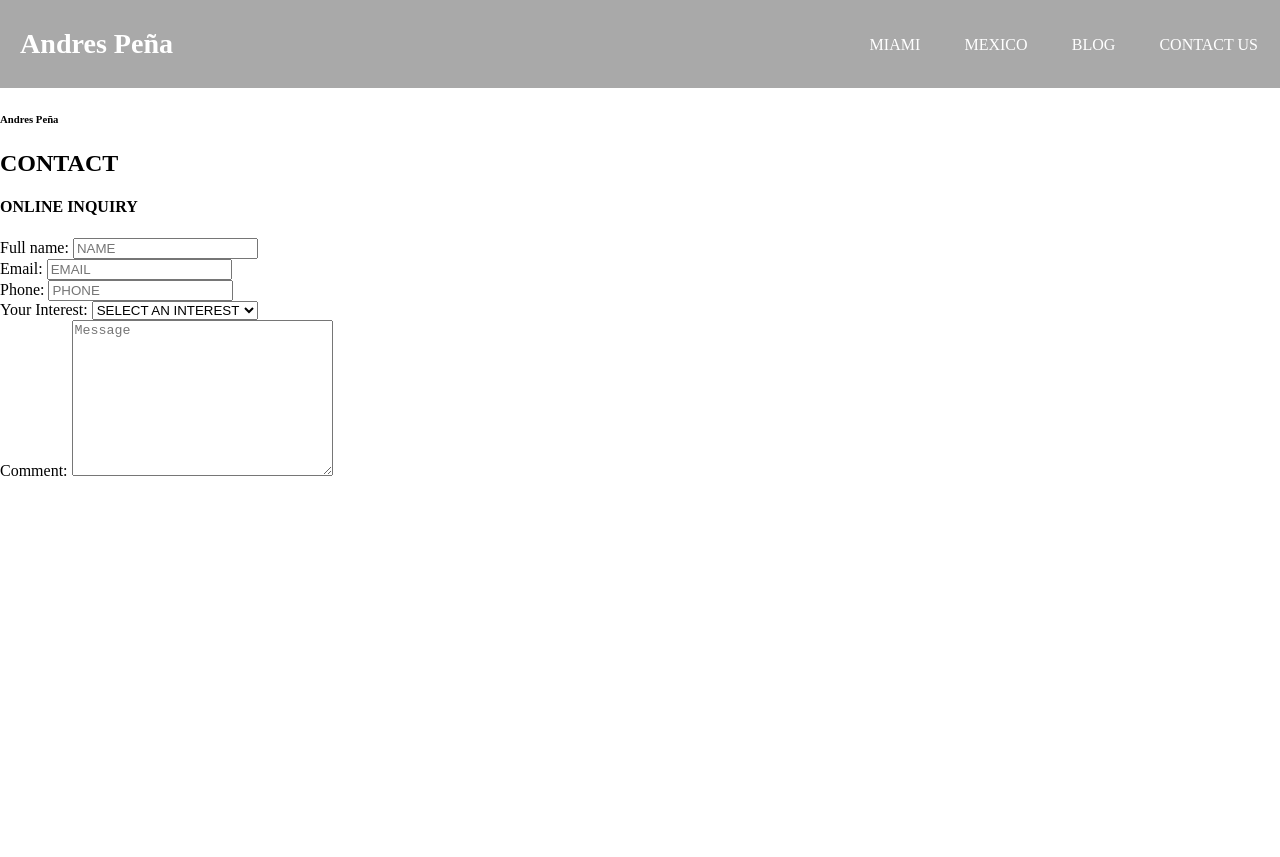
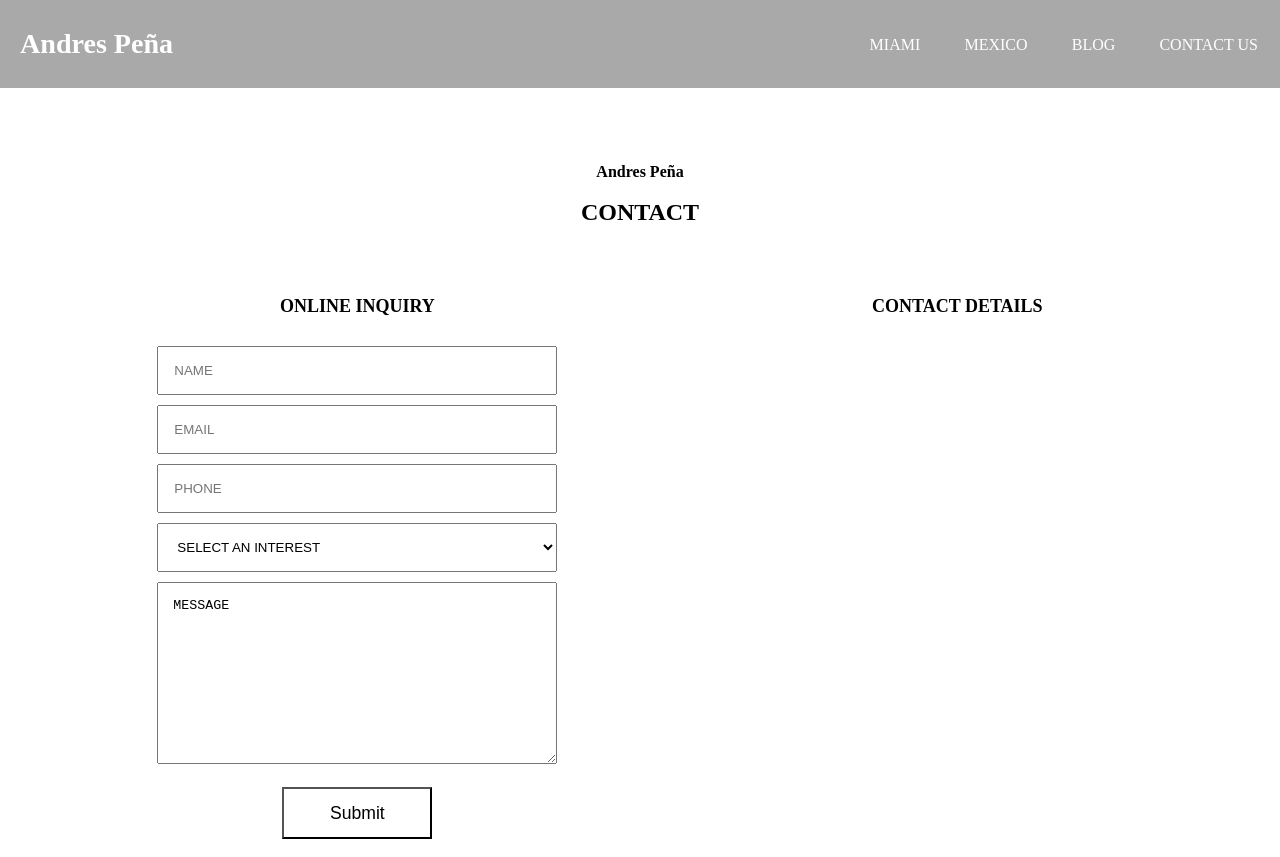
Before and after one commit to MiaRodr/Andres-Webpage, a plain HTML site: page contact_us.html in a window 1280 px wide. Before the commit the page ends 800 px from the top, so only its background shows below. Drawn offline with Linux system fonts and the light colour scheme.

Commit message:
reorganized tags in contact-html file and added contact-form input

```diff
--- a/contact_us.html
+++ b/contact_us.html
@@ -6,6 +6,7 @@
     <meta name="google" value="notranslate">
     <title>Contact Us</title>
     <link rel="stylesheet" href="styles.css">
+    <script src="https://kit.fontawesome.com/cf8393bf94.js" crossorigin="anonymous"></script>
 </head>
 <body>
     <header id="header">
@@ -21,44 +22,37 @@
         </ul>
     </nav>
     </header>
+        <div class="contact-form-header">
+            <h6 class="contact-name">Andres Peña</h6>
+            <h2 class="contact-label">CONTACT</h2>
+        </div>
+        <div class="contact-form-container">
             <div class="contact-form">
-        <h6 class="contact-form_subheadline">Andres Peña</h6>
-        <h2 class="contact-form_heading">CONTACT</h2>
-        <div class="contact-form-container-form">
             <h4>ONLINE INQUIRY</h4>
-            <form data-type="contact-form" class="contact-form">
-                <div class="name-input">
-                    <label for="contactFullName>">Full name:</label>
-                    <input id="contactFullName" name="name" type="text" value class="text-input"
-                    required placeholder="NAME">
-                </div>
-                <div class="email">
-                    <label for="contactEmail>">Email:</label>
-                    <input id="contactEmail" name="email" type="email" value class="text-input"
-                    required placeholder="EMAIL">
-                </div>
-                <div class="phone">
-                    <label for="contactNumber>">Phone:</label>
-                    <input id="phone" name="phone" type="tel" value class="text-input"
-                    required placeholder="PHONE"
-                </div>
-                <div class="select-interest">
-                    <label for="contact-interests">Your Interest:</label>
+                <label id="name-label" hidden>Name</label>
+                <input class="box" id="name" type="text" placeholder="NAME" required>
+                <label id="email-label" hidden>Email</label>
+                <input class="box" id="email" type="email" placeholder="EMAIL" required>
+                <label id="phone-label" hidden>Phone</label>
+                <input class="box" id="phone" type="tel" placeholder="PHONE" required>
+                <label hidden> Select An Interest</label>
                 <select class="dropdown" id="dropdown">
                     <option value="">SELECT AN INTEREST</option>
-                        <option value="BUYING">BUYING</option>
-                        <option value="SELLING">SELLING</option>
-                        <option value="MEDIA">MEDIA</option>
-                        <option value="AREA INFORMATION">AREA INFORMATION</option>
-                        <option value="HOME VALUATION">HOME VALUATION</option>
-                        <option value="OTHER">OTHER</option>
+                    <option value="1">BUYING</option>
+                    <option value="2">SELLING</option>
+                    <option value="3">MEDIA</option>
+                    <option value="4">AREA INFORMATION</option>
+                    <option value="5">HOME VALUATION</option>
+                    <option value="6">OTHER</option>
                 </select>
-                    <div class="textarea">
-                        <label for="contact-commment">Comment:</label>
-                        <textarea name="message" id="contact-comment" cols="30" rows="10" value placeholder="Message" required></textarea>
+                <label class="message" for="messages" hidden>MESSAGE</label>
+                <textarea class="textarea" id="message" name="message" rows="10" cols="40" placeholder="MESSAGE">MESSAGE</textarea>
+                <input class="button" type="submit" id="submit"/>
             </div>
+            <div class="contact-form-info">
+                <div class="contact-details">
+                    <h4>CONTACT DETAILS</h4>
                 </div>
-            </form>
             </div>
         </div>
 </body>
--- a/styles.css
+++ b/styles.css
@@ -1,6 +1,6 @@
 /* main page */
 
-body{
+* body{
     font-family:'Times New Roman', Times, serif;
     margin: 0;
     padding: 0;
@@ -131,3 +131,74 @@ li{
     font-size: 2rem;
     letter-spacing: 0.5rem;
 }
+
+/* Miami */
+
+
+/* Mexico */
+
+
+/* Blog */
+
+
+/* Contact Us */
+
+.contact-form-header{
+    display: flex;
+    flex-direction: column;
+    align-items: center;
+}
+
+.contact-name{
+    font-size: 16px;
+    margin: 0 0 18px;
+    padding-top: 75px;
+}
+
+.contact-label{
+    margin: 0 0 46px;
+}
+
+.contact-form-container{
+    display: flex;
+    flex-direction: row;
+    justify-content: space-around;
+
+}
+
+.contact-form{
+    display: flex;
+    flex-direction: column;
+    max-width: 400px;
+    min-width: 200px;
+    width: 40vw;
+}
+
+.contact-form > h4{
+    text-align: center;
+    font-size: 18px;
+}
+
+.box, textarea, select{
+    margin: 5px 0;
+    padding: 15px;
+
+}
+
+input[type="submit"]{
+    display: block;
+    height: 3em;
+    width: 35%;
+    font-size: 1.1rem;
+    background-color: white;
+    min-width: 150px;
+    margin-top: 1em;
+    margin-bottom: 1em;
+    margin-right: auto;
+    margin-left: auto;
+}
+
+.contact-details {
+    font-size: 18px;
+    margin-right: 80px;
+}
```
Lines whose indentation alone changed are shown as unchanged.
